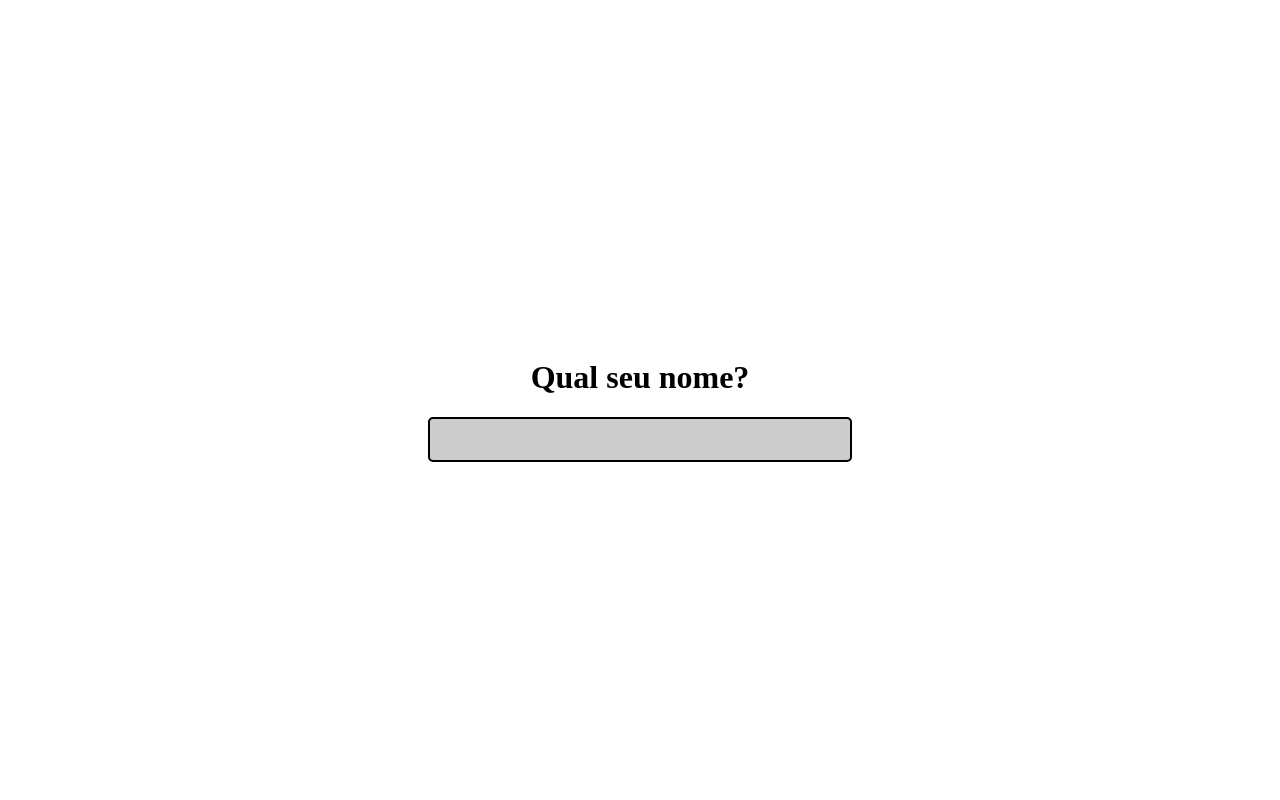
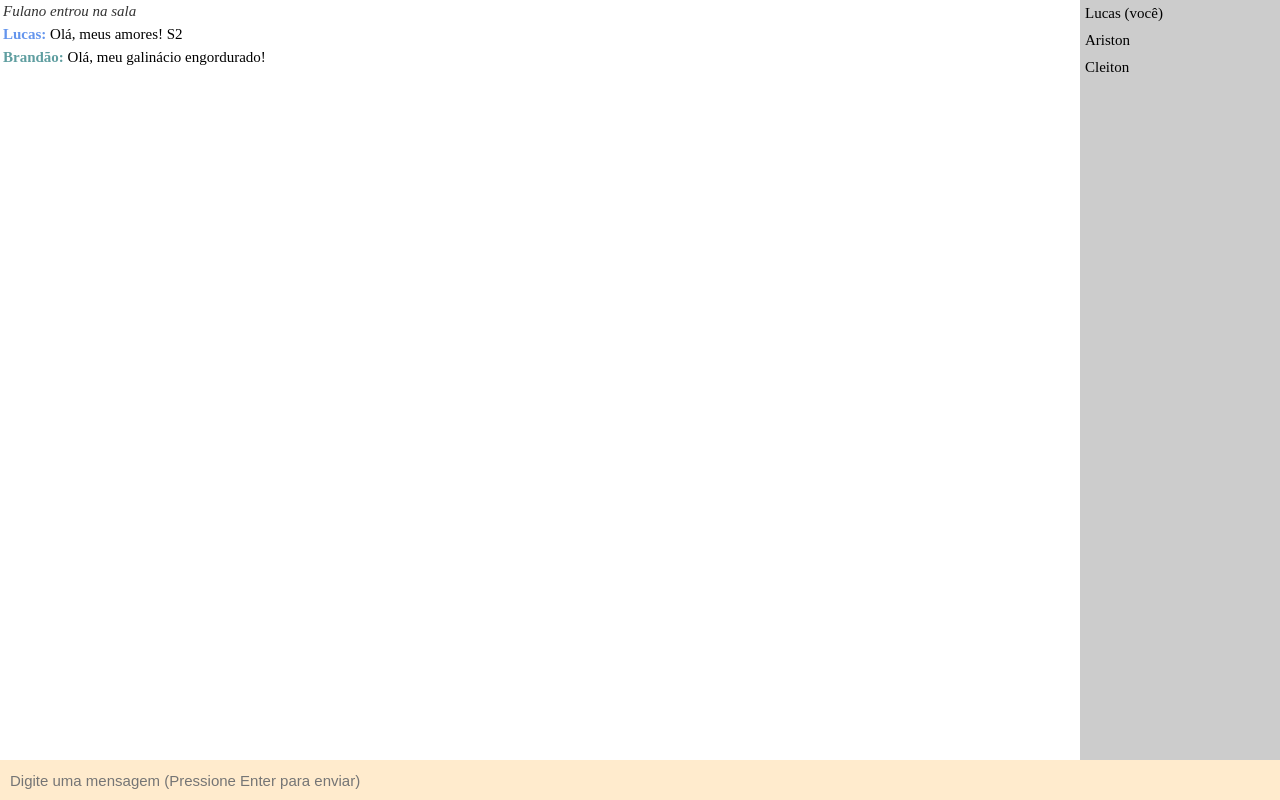
Before and after one commit to saobernardo/chanode, a website: page public/index.html in a window 1280 px wide. Drawn offline with nearby package versions, Linux system fonts and the light colour scheme; no server answers.

Commit message:
Front-end finalizado

```diff
--- a/public/index.html
+++ b/public/index.html
@@ -1,5 +1,5 @@
 <!DOCTYPE html>
-<html lang="pt-br">
+<html lang="en">
 <head>
     <meta charset="UTF-8">
     <meta http-equiv="X-UA-Compatible" content="IE=edge">
@@ -9,34 +9,27 @@
 </head>
 <body>
     <div class="page" id="loginPage">
-        <h1>Qual seu nome?</h1>
+        <h1>Qual é seu nome?</h1>
         <input type="text" id="loginNameInput" />
     </div>
 
     <div class="page" id="chatPage">
         <div class="chatArea">
             <ul class="chatList">
-                <!--<li class="m-status">Fulano entrou na sala</li>
-                <li class="m-status">Fulano saiu na sala</li>
-                <li class="m-txt"><span class="me">Lucas:</span> Opa!</li>-->
+                <li class="m-status">Fulano entrou na sala</li>
+                <li class="m-txt"><span class="me">Lucas: </span>Olá, meus amores! S2</li>
+                <li class="m-txt"><span>Brandão: </span>Olá, meu galinácio engordurado!</li>
             </ul>
             <ul class="userList">
-                <li>Lucas</li>
+                <li>Lucas (você)</li>
                 <li>Ariston</li>
                 <li>Cleiton</li>
-                <li>Felipe</li>
-                <li>Ricardo</li>
-                <li>Vinícius</li>
-
             </ul>
         </div>
 
         <div class="chatInput">
-            <input type="text" id="chatTextInput" placeholder="Digite uma mensagem (e aperte Enter)"/>
+            <input type="text" id="chatTextInput" placeholder="Digite uma mensagem (Pressione Enter para enviar)" />
         </div>
     </div>
-
-    <script src="/socket.io/socket.io.js"></script>
-    <script src="main.js"></script>
 </body>
 </html>
--- a/public/main.js
+++ b/public/main.js
@@ -8,12 +8,14 @@ let chatPage = document.querySelector('#chatPage');
 let loginInput = document.querySelector('#loginNameInput');
 let textInput = document.querySelector('#chatTextInput');
 
-loginPage.style.display = 'flex';
-chatPage.style.display = 'none';
+//loginPage.style.display = 'flex';
+//chatPage.style.display = 'none';
 
 function renderUserList(){}
 
-loginInput.addEventListener('keyup', (e) => {
+//Evento por apertada de tecla
+/*loginInput.addEventListener('keyup', (e) => {
+    //se a tecla pressionada for Enter
     if(e.keyCode === 13){
         let name = loginInput.value.trim();
         if(name != ''){
@@ -33,4 +35,4 @@ socket.on('user-ok', (list) => {
 
     userList = list;
     renderUserList();
-});
+});*/
--- a/public/style.css
+++ b/public/style.css
@@ -1,3 +1,4 @@
+
 body{
     margin: 0;
 }
@@ -9,7 +10,6 @@ ul, li{
 }
 
 .page{
-    display: flex;
     height: 100vh;
     justify-content: center;
     align-items: center;
@@ -17,12 +17,13 @@ ul, li{
 }
 
 #loginPage{
-    display: flex;
+    display: none;
     background-color: #FFF;
 }
+
 #loginNameInput{
-    border: 2px solid #000;
-    background-color: #CCC;
+    border:2px solid #000;
+    background-color: #ccc;
     font-size: 18px;
     padding: 10px;
     border-radius: 5px;
@@ -38,13 +39,13 @@ ul, li{
 .chatArea{
     flex: 1;
     width: 100%;
-    display: none;
-    background-color: beige;
+    display: flex;
+    background-color: bisque;
 }
 
 .chatList{
     flex: 1;
-    background-color: coral;
+    background-color: #FFF;
     overflow-y: scroll;
     max-height: calc(100vh - 40px);
 }
@@ -52,16 +53,18 @@ ul, li{
     padding: 3px;
     font-size: 15px;
 }
+/*Mensagem de status vinda do server*/
 .chatList li.m-status{
     color: #333;
     font-style: italic;
 }
+/*Nome do usuário no chat*/
 .chatList li.m-txt span{
     font-weight: bold;
-    color: #0000FF;
+    color:cadetblue;
 }
 .chatList li.m-txt span.me{
-    color: #FF0000;
+    color:cornflowerblue;
 }
 
 .userList{
@@ -71,16 +74,22 @@ ul, li{
     max-height: calc(100vh - 40px);
 }
 
+.userList li{
+    padding: 5px;
+    font-size: 15px;
+}
+
 .chatInput{
     width: 100%;
     display: flex;
 }
+
 #chatTextInput{
     flex: 1;
     height: 40px;
     padding: 0 10px;
     font-size: 15px;
-    background-color: #FFF;
+    background-color: blanchedalmond;
     outline: 0;
     border: 0;
 }
```
